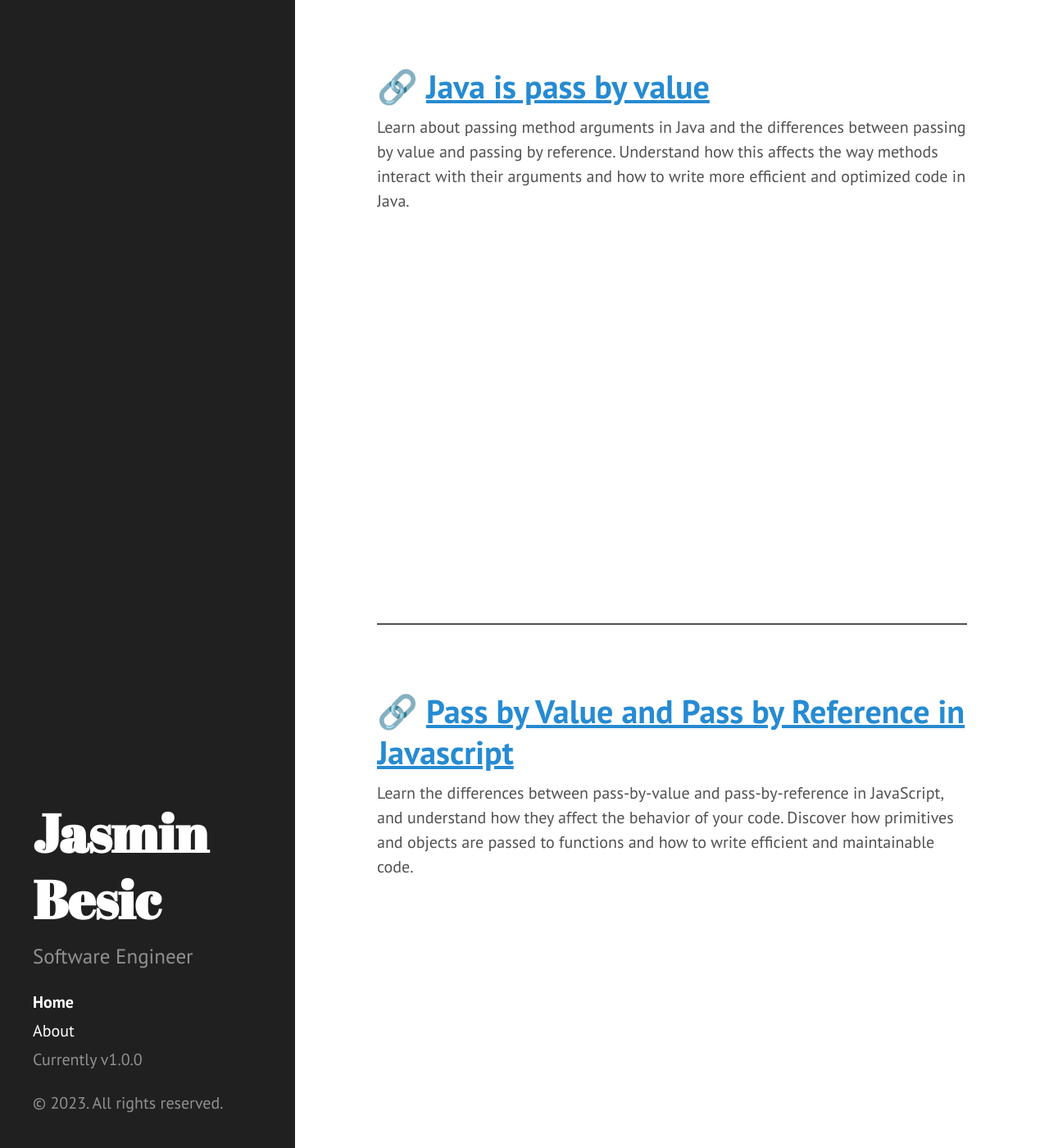
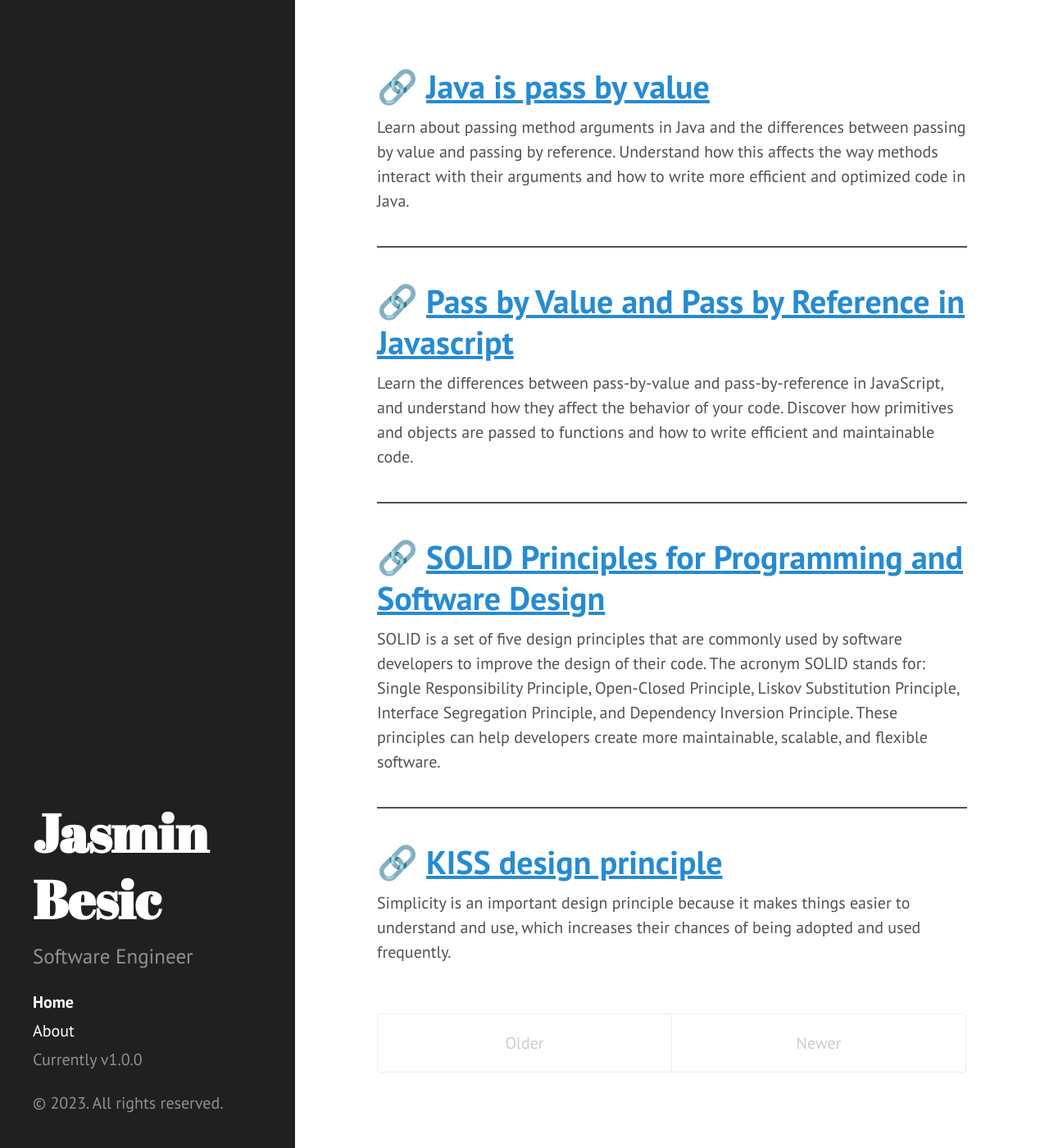
Before and after one commit to jBesic/jBesic.github.io, a Jekyll site: the page built from index.html, in a window 1280 px wide and 1400 px high. Shown: the whole window at 82% size. Built offline with Jekyll 4.4.1, drawn with Linux system fonts in a browser that asks for light colours; Markdown is read by kramdown in place of the engine named in the settings; the list of posts is cut into pages by our own code.

Commit message:
Update poole.css

```diff
--- a/public/css/poole.css
+++ b/public/css/poole.css
@@ -327,21 +327,17 @@
  * Each post is wrapped in `.post` and is used on default and post layouts. Each
  * page is wrapped in `.page` and is only used on the page layout.
  */
-
-.posts .post {
-  -webkit-mask-image: linear-gradient(to bottom, black 75%, transparent 100%);
-  mask-image: linear-gradient(to bottom, black 75%, transparent 100%);
-  height: 600px;
-  overflow-y: hidden;
-}
-
 .page,
 .post {
   margin-bottom: 4em;
 }
 
+.posts .post {
+  margin-bottom: 2em;
+}
+
 .post + .post {
-  padding-top: 4em;
+  padding-top: 2em;
   border-top: 2px solid #515151;
 }
 
```
